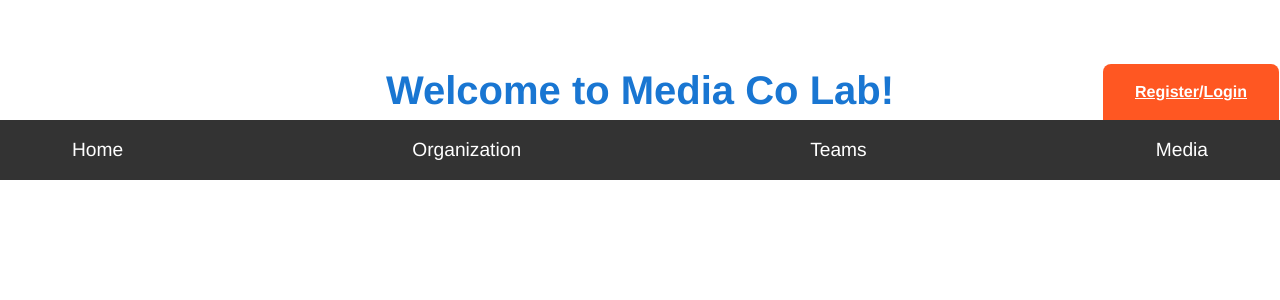
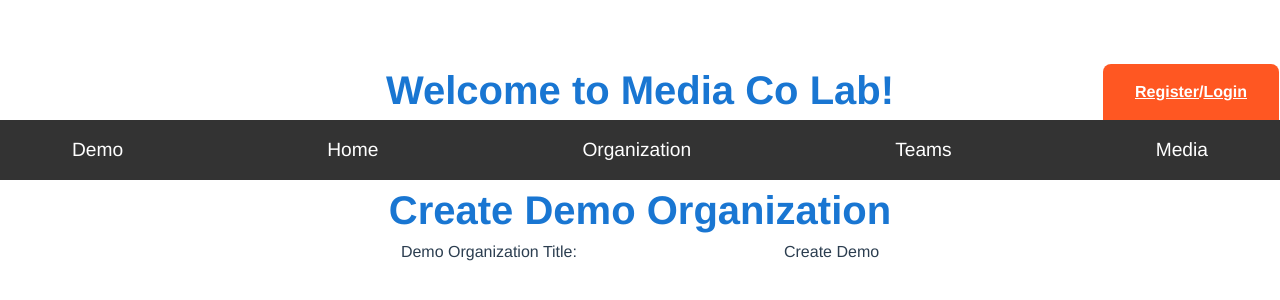
Before and after one commit to elvissierra/Media_Co_Lab, a Vue app in the folder frontend/mcl_ui/: page /organizations/demo in a window 1280 px wide. Shown: the top 300 px of the page. Built offline with nearby package versions, Linux system fonts and the light colour scheme; no server answers.

Commit message:
demo org start

```diff
--- a/frontend/mcl_ui/src/App.vue
+++ b/frontend/mcl_ui/src/App.vue
@@ -13,6 +13,7 @@
 
     <nav class="navbar">
       <ul class="navbar-list">
+        <li><router-link to="/organizations/demo">Demo</router-link></li>
         <li><router-link to="/">Home</router-link></li>
         <li><router-link to="/organizations/ov">Organization</router-link></li>
         <li><router-link to="/teams">Teams</router-link></li>
--- /dev/null
+++ b/frontend/mcl_ui/src/components/DemoRegister.vue
@@ -0,0 +1,39 @@
+<template>
+    <div>
+      <h1>Create Demo Organization</h1>
+      <form @submit.prevent="createDemoOrganization">
+        <label for="org-title">Demo Organization Title:</label>
+        <input type="text" id="org-title" v-model="demoTitle" />
+        <button type="submit">Create Demo</button>
+      </form>
+      <p v-if="message">{{ message }}</p>
+    </div>
+  </template>
+
+  <script>
+  import axiosPublic from '@/axiosPublic';
+
+  export default {
+    name: 'OrganizationDemo',
+    data() {
+      return {
+        demoTitle: '',
+        message: '',
+      };
+    },
+    methods: {
+      async createDemoOrganization() {
+        try {
+          const response = await axiosPublic.post('/organizations/demo/', {
+            title: this.demoTitle,
+          });
+          this.message = `Demo organization "${response.data.title}" created successfully!`;
+          this.demoTitle = ''; // Reset the form
+        } catch (error) {
+          console.error(error);
+          this.message = 'Failed to create demo organization. Please try again.';
+        }
+      },
+    },
+  };
+  </script>
--- a/frontend/mcl_ui/src/router.js
+++ b/frontend/mcl_ui/src/router.js
@@ -2,6 +2,7 @@ import { createRouter, createWebHistory } from 'vue-router'
 import HomePage from './components/HomePage.vue'
 import Organization from './components/Organization.vue'
 import OrgRegister from './components/OrgRegister.vue'
+import DemoRegister from './components/DemoRegister.vue'
 import UserRegister from './components/UserRegister.vue'
 import UserLogin from './components/UserLogin.vue'
 import Teams from './components/Teams.vue'
@@ -39,6 +40,9 @@ const routes = [
     path: '/organizations/ov', name: 'OrganizationOverview', component: Organization,
   },
   {
+    path: '/organizations/demo', name: 'OrganizationDemo', component: DemoRegister,
+  },
+  {
     path: '/team/create', name: 'mclTeam', component: TeamCreate,
   },
   {
```
